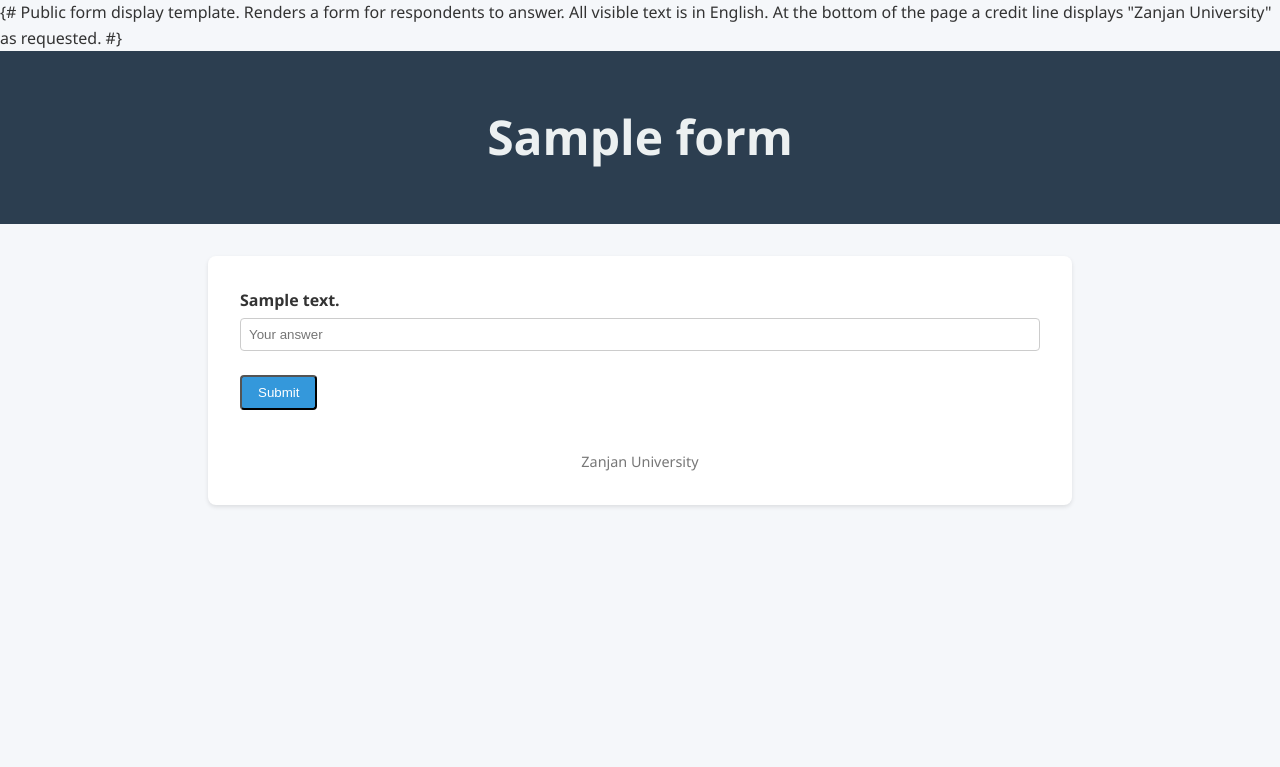
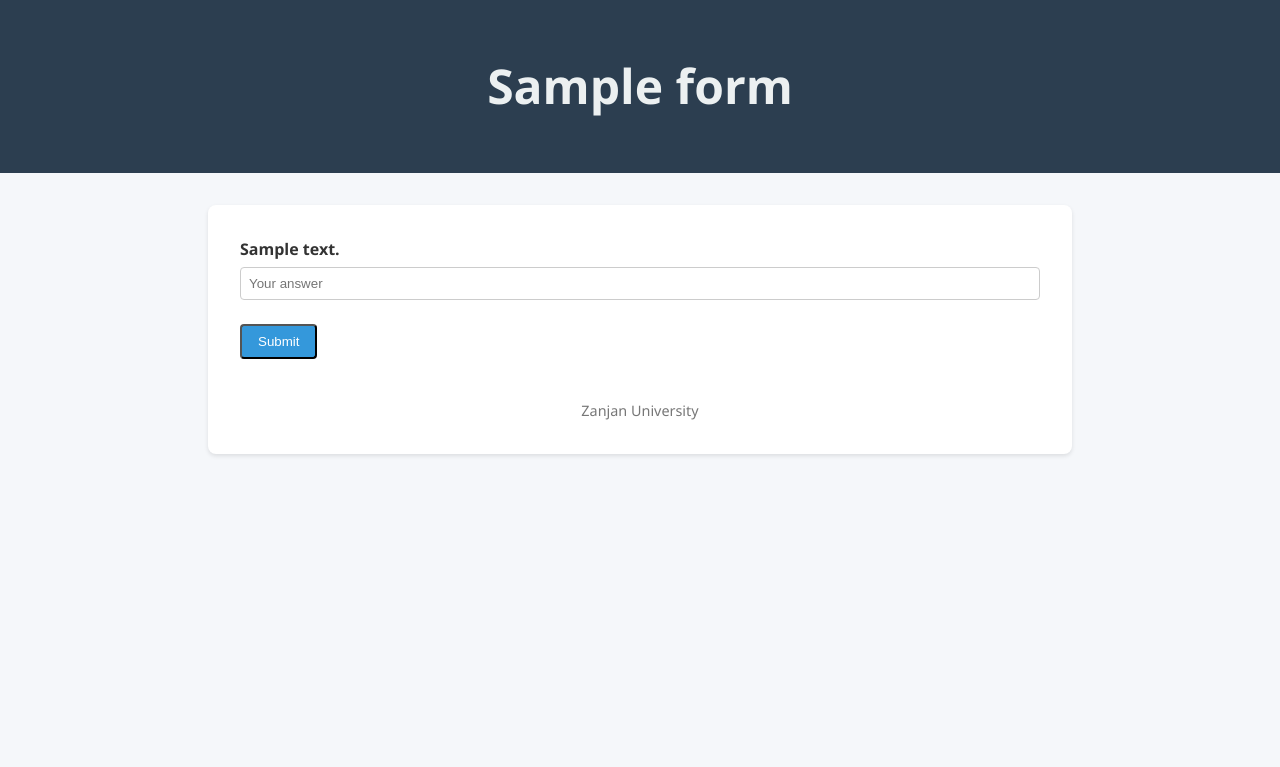
Before and after one commit to zehish/Form-maker, a Django app: a page that uses formsapp/templates/form.html in a window 1280 px wide. Shown: the top 767 px of the page. Run offline with Django 4.2, Linux system fonts and the light colour scheme; tables that the repository leaves empty hold one stand-in row (values such as "Sample post").

Commit message:
Update form.html

```diff
--- a/formsapp/templates/form.html
+++ b/formsapp/templates/form.html
@@ -1,10 +1,3 @@
-{#
-  Public form display template.
-
-  Renders a form for respondents to answer.  All visible text is in
-  English.  At the bottom of the page a credit line displays "Zanjan
-  University" as requested.
-#}
 {% extends 'base_public.html' %}
 {% block title %}{{ form.title }}{% endblock %}
 {% block header %}{{ form.title }}{% endblock %}
```
